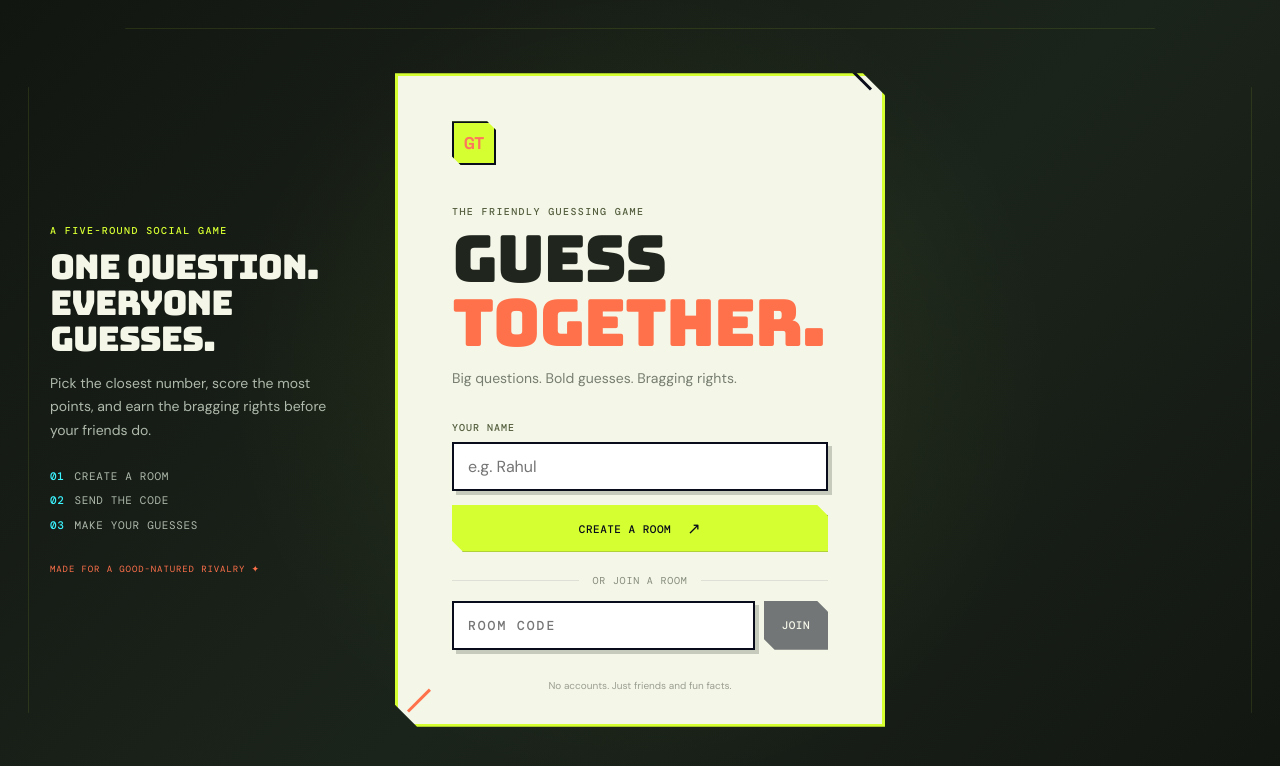
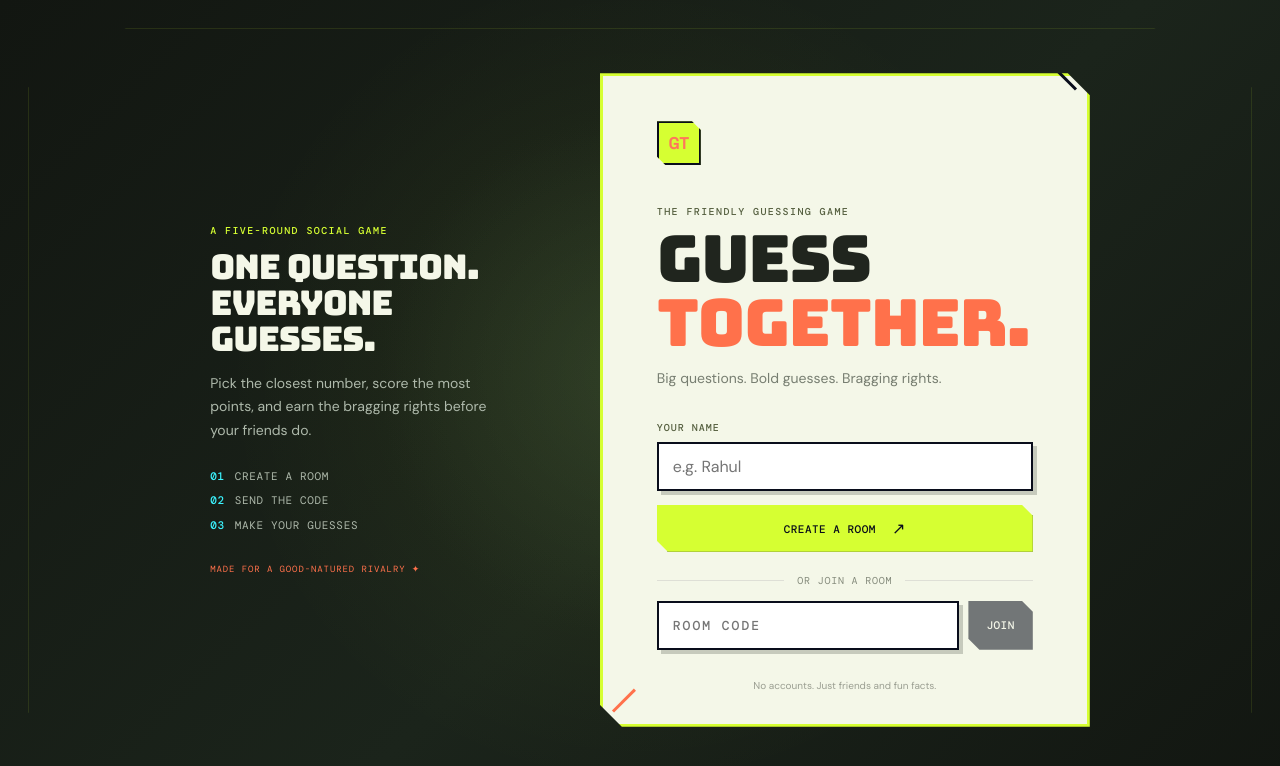
Before and after one commit to Kartik213/GuessTogether, a React (Vite) app in the folder frontend/: page / in a window 1280 px wide. Shown: the top 766 px of the page. Built offline with nearby package versions, Linux system fonts and the light colour scheme.

Commit message:
fix: home screen responsiveness

```diff
--- a/frontend/src/styles/theme-home.css
+++ b/frontend/src/styles/theme-home.css
@@ -20,6 +20,10 @@
 }
 .home-shell {
   isolation: isolate;
+  grid-template-columns: minmax(240px, 320px) minmax(0, 490px);
+  grid-template-areas: "info card";
+  gap: clamp(40px, 7vw, 110px);
+  place-content: center;
   background-color: #121611;
   background-image:
     radial-gradient(circle at 50% 47%, rgba(61, 82, 54, 0.42), transparent 34%),
@@ -52,10 +56,12 @@
   );
 }
 .landing-info {
-  position: absolute;
+  position: static;
+  grid-area: info;
   z-index: 1;
-  width: min(320px, calc(50vw - 300px));
-  left: max(32px, calc(50% - 590px));
+  width: min(320px, 100%);
+  min-width: 0;
+  padding-left: 20px;
   color: #aeb9ab;
   animation: arrive 0.45s 0.12s ease both;
 }
--- a/frontend/src/styles/theme-responsive.css
+++ b/frontend/src/styles/theme-responsive.css
@@ -8,14 +8,6 @@
   .leave-room {
     font-size: 8px;
   }
-  .home-card {
-    box-shadow:
-      7px 7px 0 #ff714b,
-      10px 10px 0 #090d1b;
-  }
-  .home-shell::after {
-    inset: 12px;
-  }
   .room-rules > div {
     grid-template-columns: 1fr;
   }
@@ -23,18 +15,63 @@
     min-height: auto;
   }
 }
-@media (max-width: 1050px) {
+@media (max-width: 900px) {
   .home-shell {
     grid-template-areas:
-      "info"
-      "card";
-    gap: 36px;
+      "card"
+      "info";
+    grid-template-columns: minmax(0, 490px);
+    gap: 28px;
     place-content: center;
+    place-items: start center;
     min-width: 0;
+    padding: 28px 14px 32px;
+    overflow: visible;
   }
 
   .home-card {
     grid-area: card;
+    width: 100%;
+    min-width: 0;
+    padding: 30px 22px 26px;
+    box-shadow:
+      6px 6px 0 #ff714b,
+      9px 9px 0 #090d1b;
+  }
+
+  .home-shell::after {
+    inset: 12px;
+  }
+
+  .brand-mark {
+    margin-bottom: 28px;
+  }
+
+  .home-card h1 {
+    font-size: clamp(38px, 11vw, 52px);
+    letter-spacing: -1px;
+    overflow-wrap: anywhere;
+  }
+
+  .intro {
+    margin: 12px 0 28px;
+  }
+
+  .text-input {
+    height: 54px;
+  }
+
+  .join-row {
+    display: grid;
+    grid-template-columns: minmax(0, 1fr) auto;
+  }
+
+  .join-row .text-input {
+    min-width: 0;
+  }
+
+  .join-row .button {
+    padding-inline: 14px;
   }
 
   .landing-info {
@@ -42,29 +79,9 @@
     grid-area: info;
     width: min(100%, 490px);
     min-width: 0;
+    padding: 0 8px;
     color: var(--color-muted);
     animation: arrive 0.45s 0.12s ease both;
-  }
-}
-@media (prefers-reduced-motion: reduce) {
-  .home-card {
-    animation: none;
-  }
-}
-
-@media (max-width: 700px) {
-  .home-shell {
-    grid-template-areas:
-      "card"
-      "info";
-    place-items: start center;
-    gap: 26px;
-    padding: 28px 14px 32px;
-    overflow: visible;
-  }
-
-  .landing-info {
-    padding: 0 8px;
   }
 
   .landing-info h2 {
@@ -99,47 +116,14 @@
   .builder-note {
     margin-top: 17px;
   }
+}
+@media (prefers-reduced-motion: reduce) {
+  .home-card {
+    animation: none;
+  }
+}
 
-  .home-card {
-    width: 100%;
-    min-width: 0;
-    padding: 30px 22px 26px;
-    box-shadow:
-      6px 6px 0 #ff714b,
-      9px 9px 0 #090d1b;
-  }
-
-  .brand-mark {
-    margin-bottom: 28px;
-  }
-
-  .home-card h1 {
-    font-size: clamp(38px, 11vw, 52px);
-    letter-spacing: -1px;
-    overflow-wrap: anywhere;
-  }
-
-  .intro {
-    margin: 12px 0 28px;
-  }
-
-  .text-input {
-    height: 54px;
-  }
-
-  .join-row {
-    display: grid;
-    grid-template-columns: minmax(0, 1fr) auto;
-  }
-
-  .join-row .text-input {
-    min-width: 0;
-  }
-
-  .join-row .button {
-    padding-inline: 14px;
-  }
-
+@media (max-width: 700px) {
   .game-shell {
     width: 100%;
     min-width: 0;
```
Also changed, not shown: 1 other file (tests, documents, lock files or other folders).
